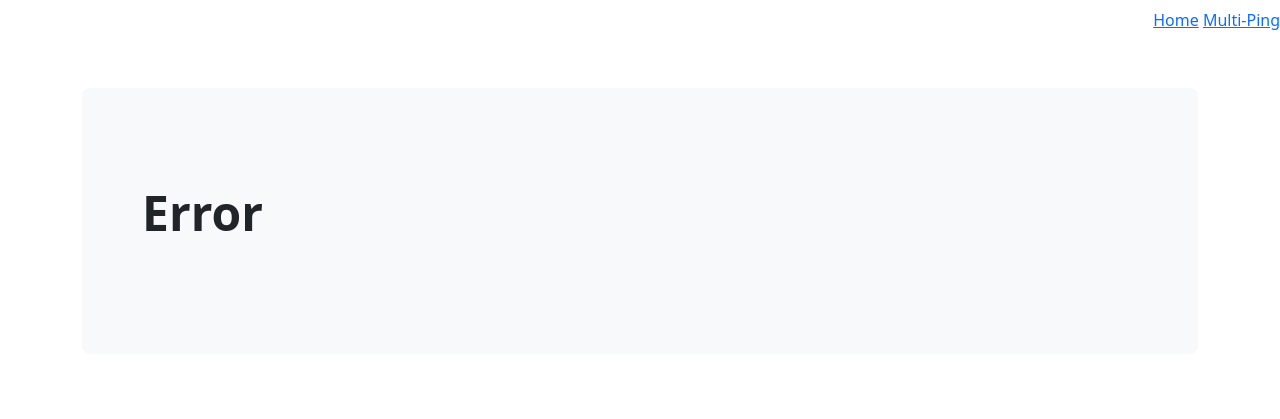
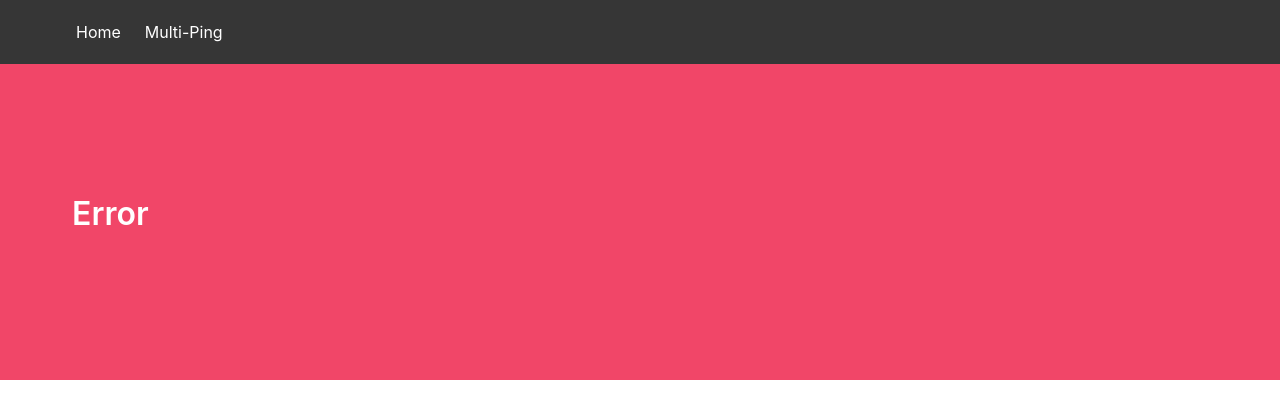
Before and after one commit to robwdwd/lg, a Python web app: template lg/templates/errors/generic.html in a window 1280 px wide. Shown: the top 419 px of the page. Run offline with Jinja, Linux system fonts and the light colour scheme; the template is opened without the code that fills it, so the values that code supplies are empty.

Commit message:
Update error page

```diff
--- a/lg/templates/errors/base.html
+++ b/lg/templates/errors/base.html
@@ -1,32 +1,33 @@
-<!doctype html>
-<html lang="en">
+<!DOCTYPE html>
+<html lang="en" class="has-navbar-fixed-top">
+  <head>
+    <meta charset="utf-8" />
+    <meta name="viewport" content="width=device-width, initial-scale=1" />
 
-<head>
-    <meta charset="utf-8">
-    <meta name="viewport" content="width=device-width, initial-scale=1">
+    <meta http-equiv="X-UA-Compatible" content="ie=edge" />
 
-    <meta http-equiv="X-UA-Compatible" content="ie=edge">
+    <title>Looking Glass :: Error</title>
 
-    <title>
-        Looking Glass :: Error
-    </title>
+    <link rel="stylesheet" href="https://cdn.jsdelivr.net/npm/bulma@0.9.4/css/bulma.min.css" />
+    <link href="{{ url_for('node', path = '/@fortawesome/fontawesome-free/css/fontawesome.min.css') }}" rel="stylesheet" />
+    <link href="{{ url_for('node', path = '/@fortawesome/fontawesome-free/css/solid.min.css') }}" rel="stylesheet" />
+  </head>
 
-    <!-- Bootstrap CSS -->
-    <link href="https://cdn.jsdelivr.net/npm/bootstrap@5.2.2/dist/css/bootstrap.min.css" rel="stylesheet" integrity="sha384-Zenh87qX5JnK2Jl0vWa8Ck2rdkQ2Bzep5IDxbcnCeuOxjzrPF/et3URy9Bv1WTRi" crossorigin="anonymous" />
-</head>
+  <body>
+    {% include 'navmenu.html' %}
+    <section class="hero is-medium is-danger">
+      <div class="hero-body">
+        <p class="title">
+          {% block title %}
+          {% endblock %}
+        </p>
+        <p class="subtitle">
+          {% block message %}
+          {% endblock %}
+        </p>
+      </div>
+    </section>
 
-<body>
-    {% include 'navmenu.html' %}
-
-    <div class="container my-5">
-        <div class="p-5 mb-4 bg-light rounded-3">
-            <div class="container-fluid py-5">
-                <h1 class="display-5 fw-bold mb-3">{% block title %}{% endblock %}</h1>
-                <p class="col-md-8 fs-4">{% block message %}{% endblock %}</p>
-            </div>
-        </div>
-    </div>
-    <script src="https://cdn.jsdelivr.net/npm/bootstrap@5.2.2/dist/js/bootstrap.bundle.min.js" integrity="sha384-OERcA2EqjJCMA+/3y+gxIOqMEjwtxJY7qPCqsdltbNJuaOe923+mo//f6V8Qbsw3" crossorigin="anonymous"></script>
-</body>
-
+    <script src="{{ url_for('js', path = 'menu.js') }}"></script>
+  </body>
 </html>
```
